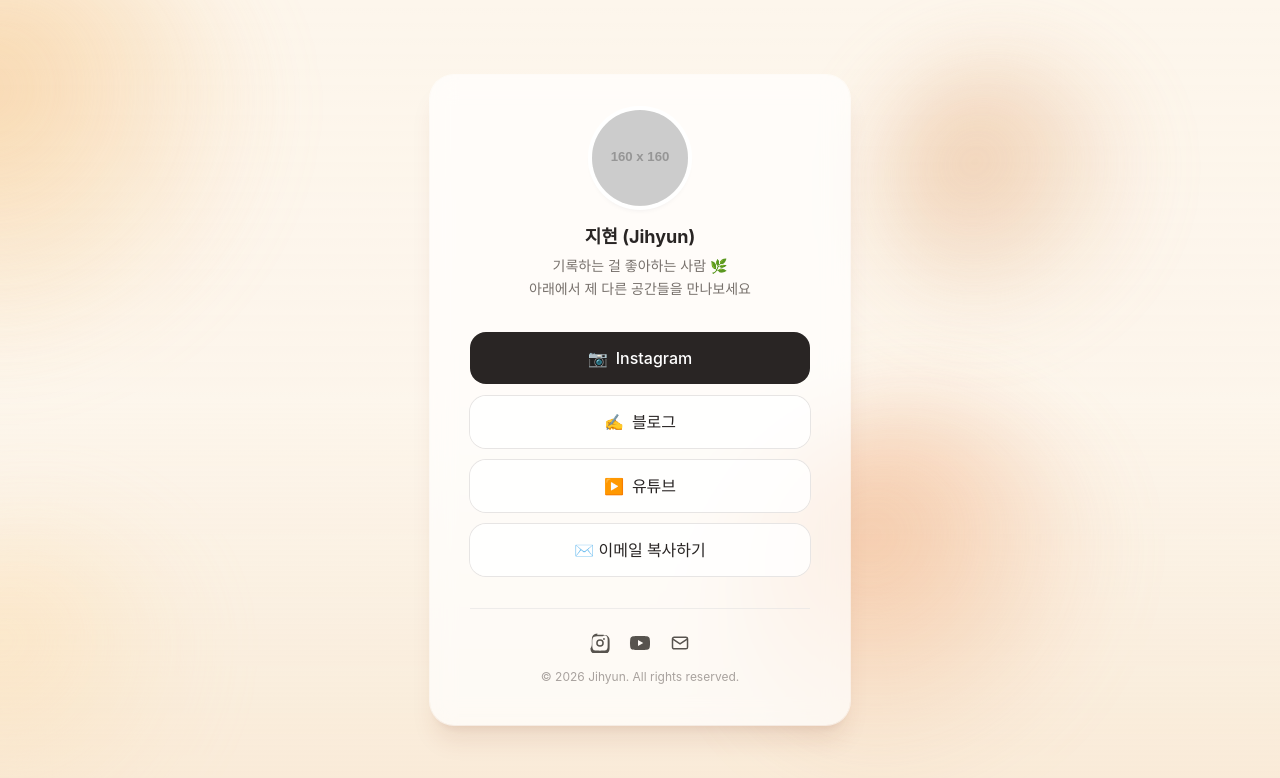
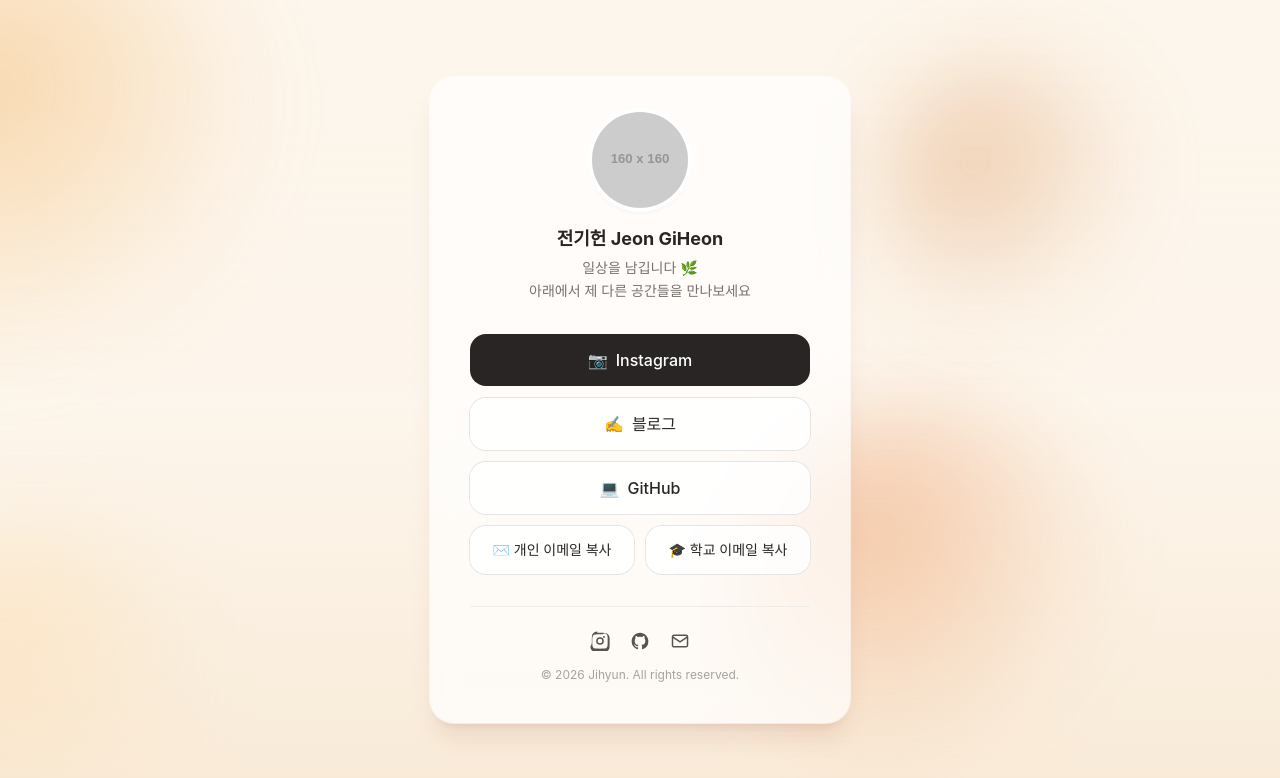
Before and after one commit to Giheon-Jeon/Giheon-Jeon.github.io, a React (Vite) app: page / in a window 1280 px wide. Shown: the top 778 px of the page. Built offline with nearby package versions, Linux system fonts and the light colour scheme; a web font is replaced by a local one.

Commit message:
✨ Feat: 깃허브 아이콘 및 학교/개인 이메일 다중 복사 버튼 기능 구현

```diff
--- a/src/App.jsx
+++ b/src/App.jsx
@@ -2,7 +2,7 @@
 import { AnimatePresence, motion } from "framer-motion";
 import AnimatedBackground from "./AnimatedBackground.jsx";
 import LinkCard from "./LinkCard.jsx";
-import { profile, links, socials, email } from "./links.js";
+import { profile, links, emails, socials } from "./links.js";
 
 const ICONS = {
   instagram: (
@@ -10,9 +10,9 @@
       <path d="M12 2.2c3.2 0 3.6 0 4.9.07 1.2.06 2.1.24 2.9.55.7.27 1.3.65 1.9 1.25.6.6 1 1.2 1.25 1.9.3.8.48 1.7.55 2.9.06 1.3.07 1.7.07 4.9s0 3.6-.07 4.9c-.06 1.2-.24 2.1-.55 2.9-.27.7-.65 1.3-1.25 1.9-.6.6-1.2 1-1.9 1.25-.8.3-1.7.48-2.9.55-1.3.06-1.7.07-4.9.07s-3.6 0-4.9-.07c-1.2-.06-2.1-.24-2.9-.55-.7-.27-1.3-.65-1.9-1.25-.6-.6-1-1.2-1.25-1.9-.3-.8-.48-1.7-.55-2.9C2.2 15.6 2.2 15.2 2.2 12s0-3.6.07-4.9c.06-1.2.24-2.1.55-2.9.27-.7.65-1.3 1.25-1.9.6-.6 1.2-1 1.9-1.25.8-.3 1.7-.48 2.9-.55C8.4 2.2 8.8 2.2 12 2.2zm0 1.8c-3.15 0-3.5 0-4.75.07-1 .05-1.6.2-1.98.35-.5.19-.86.42-1.24.8-.38.38-.6.74-.8 1.24-.14.38-.3 1-.35 1.98C2.8 8.5 2.8 8.85 2.8 12s0 3.5.07 4.75c.05 1 .2 1.6.35 1.98.19.5.42.86.8 1.24.38.38.74.6 1.24.8.38.14 1 .3 1.98.35 1.25.07 1.6.07 4.75.07s3.5 0 4.75-.07c1-.05 1.6-.2 1.98-.35.5-.19.86-.42 1.24-.8.38-.38.6-.74.8-1.24.14-.38.3-1 .35-1.98.07-1.25.07-1.6.07-4.75s0-3.5-.07-4.75c-.05-1-.2-1.6-.35-1.98-.19-.5-.42-.86-.8-1.24-.38-.38-.74-.6-1.24-.8-.38-.14-1-.3-1.98-.35C15.5 4 15.15 4 12 4zm0 3.4a4.6 4.6 0 110 9.2 4.6 4.6 0 010-9.2zm0 1.8a2.8 2.8 0 100 5.6 2.8 2.8 0 000-5.6zm5.85-2a1.08 1.08 0 11-2.16 0 1.08 1.08 0 012.16 0z" />
     </svg>
   ),
-  youtube: (
+  github: (
     <svg viewBox="0 0 24 24" fill="currentColor" className="w-5 h-5">
-      <path d="M23.5 6.2a3 3 0 00-2.1-2.1C19.5 3.5 12 3.5 12 3.5s-7.5 0-9.4.6A3 3 0 00.5 6.2 31 31 0 000 12a31 31 0 00.5 5.8 3 3 0 002.1 2.1c1.9.6 9.4.6 9.4.6s7.5 0 9.4-.6a3 3 0 002.1-2.1A31 31 0 0024 12a31 31 0 00-.5-5.8zM9.6 15.5v-7l6.3 3.5-6.3 3.5z" />
+      <path d="M12 2C6.48 2 2 6.58 2 12.19c0 4.49 2.87 8.3 6.84 9.64.5.1.68-.22.68-.49 0-.24-.01-1.04-.01-1.88-2.78.61-3.37-1.21-3.37-1.21-.46-1.19-1.11-1.51-1.11-1.51-.91-.63.07-.62.07-.62 1 .07 1.53 1.05 1.53 1.05.89 1.56 2.34 1.11 2.91.85.09-.66.35-1.11.63-1.37-2.22-.26-4.56-1.14-4.56-5.06 0-1.12.39-2.03 1.03-2.75-.1-.26-.45-1.31.1-2.72 0 0 .84-.28 2.75 1.05a9.3 9.3 0 015 0c1.91-1.33 2.75-1.05 2.75-1.05.55 1.41.2 2.46.1 2.72.64.72 1.03 1.63 1.03 2.75 0 3.93-2.34 4.79-4.57 5.05.36.32.68.94.68 1.9 0 1.37-.01 2.47-.01 2.81 0 .27.18.6.69.49A10.02 10.02 0 0022 12.19C22 6.58 17.52 2 12 2z" />
     </svg>
   ),
   email: (
@@ -32,10 +32,10 @@
     showToast._t = window.setTimeout(() => setToast(null), 1800);
   };
 
-  const copyEmail = async () => {
+  const copyEmail = async (address) => {
     try {
-      await navigator.clipboard.writeText(email);
-      showToast("이메일 주소가 복사되었어요 ✨");
+      await navigator.clipboard.writeText(address);
+      showToast(`${address} 복사되었어요 ✨`);
     } catch {
       showToast("복사에 실패했어요. 다시 시도해주세요.");
     }
@@ -79,17 +79,22 @@
             <LinkCard key={link.id} link={link} index={i} />
           ))}
 
+          <div className="flex gap-3">
+            {emails.map((e, i) => (
               <motion.button
+                key={e.id}
                 type="button"
-            onClick={copyEmail}
+                onClick={() => copyEmail(e.address)}
                 initial={{ opacity: 0, y: 24 }}
                 animate={{ opacity: 1, y: 0 }}
-            transition={{ delay: 0.35 + links.length * 0.08, duration: 0.5, ease: "easeOut" }}
+                transition={{ delay: 0.35 + (links.length + i) * 0.08, duration: 0.5, ease: "easeOut" }}
                 whileTap={{ scale: 0.96 }}
-            className="flex items-center justify-center gap-2 w-full rounded-2xl bg-white/80 text-stone-800 font-medium py-3.5 px-5 text-sm sm:text-base ring-1 ring-stone-200"
+                className="flex-1 flex items-center justify-center gap-1.5 rounded-2xl bg-white/80 text-stone-800 font-medium py-3.5 px-3 text-xs sm:text-sm ring-1 ring-stone-200"
               >
-            ✉️ 이메일 복사하기
+                {e.emoji} {e.label}
               </motion.button>
+            ))}
+          </div>
         </section>
 
         <section className="flex flex-col items-center gap-4 pt-2 border-t border-stone-200/70">
--- a/src/links.js
+++ b/src/links.js
@@ -1,20 +1,23 @@
 export const profile = {
-  name: "지현 (Jihyun)",
-  bio: "기록하는 걸 좋아하는 사람 🌿",
+  name: "전기헌 Jeon GiHeon",
+  bio: "일상을 남깁니다 🌿",
   subBio: "아래에서 제 다른 공간들을 만나보세요",
   avatar: "https://placehold.co/160x160/f3d9b8/6b4423?text=%3A%29&font=roboto",
 };
 
 export const links = [
-  { id: "instagram", label: "Instagram", emoji: "📷", href: "https://instagram.com", tone: "dark" },
-  { id: "blog", label: "블로그", emoji: "✍️", href: "https://blog.naver.com", tone: "light" },
-  { id: "youtube", label: "유튜브", emoji: "▶️", href: "https://youtube.com", tone: "light" },
+  { id: "instagram", label: "Instagram", emoji: "📷", href: "https://instagram.com/gyeon.rus", tone: "dark" },
+  { id: "blog", label: "블로그", emoji: "✍️", href: "https://blog.naver.com/jgh030814", tone: "light" },
+  { id: "github", label: "GitHub", emoji: "💻", href: "https://github.com/Giheon-Jeon", tone: "light" },
 ];
 
-export const email = "hello@example.com";
+export const emails = [
+  { id: "personal", label: "개인 이메일 복사", emoji: "✉️", address: "jgh030814@gmail.com" },
+  { id: "school", label: "학교 이메일 복사", emoji: "🎓", address: "jgh030814@mju.ac.kr" },
+];
 
 export const socials = [
-  { id: "instagram", href: "https://instagram.com", label: "Instagram" },
-  { id: "youtube", href: "https://youtube.com", label: "YouTube" },
-  { id: "email", href: `mailto:${email}`, label: "이메일" },
+  { id: "instagram", href: "https://instagram.com/gyeon.rus", label: "Instagram" },
+  { id: "github", href: "https://github.com/Giheon-Jeon", label: "GitHub" },
+  { id: "email", href: `mailto:${emails[0].address}`, label: "이메일" },
 ];
```
Lines whose indentation alone changed are shown as unchanged.
